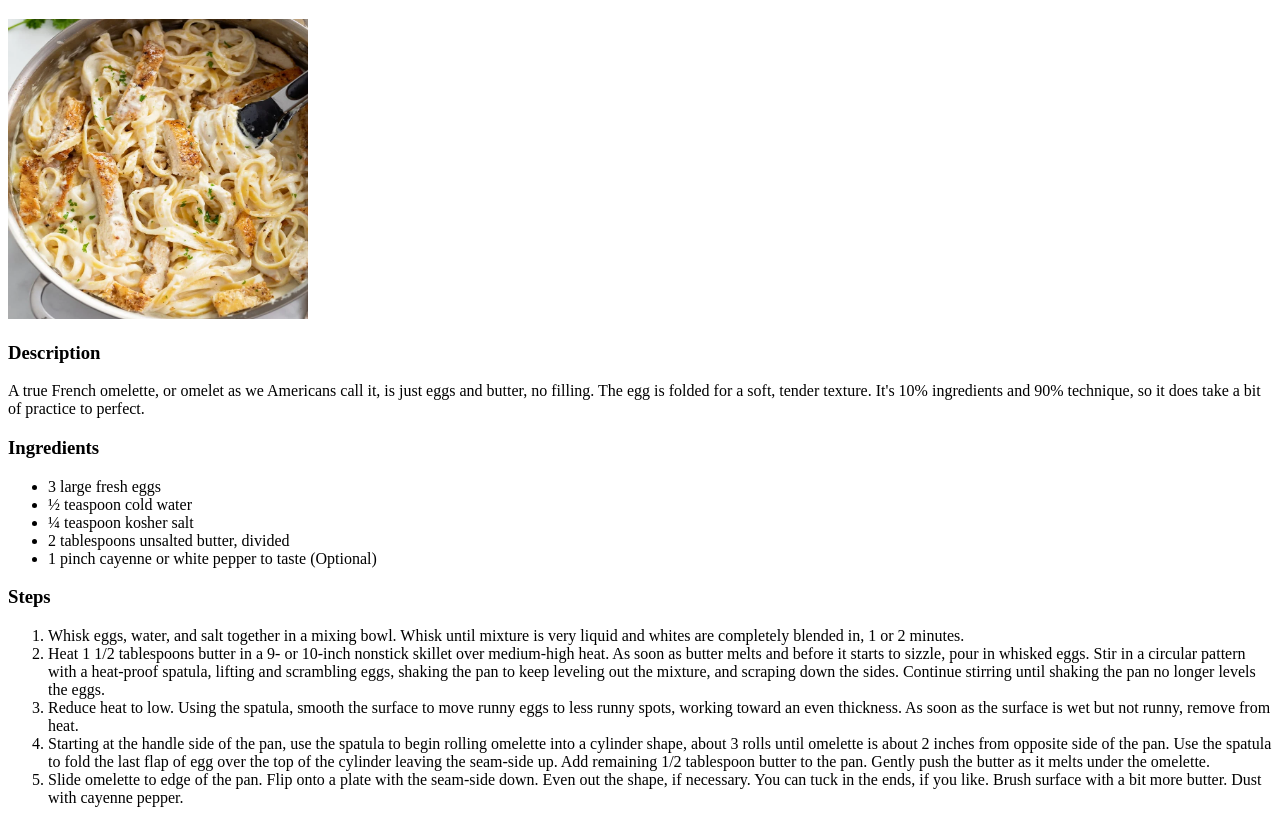
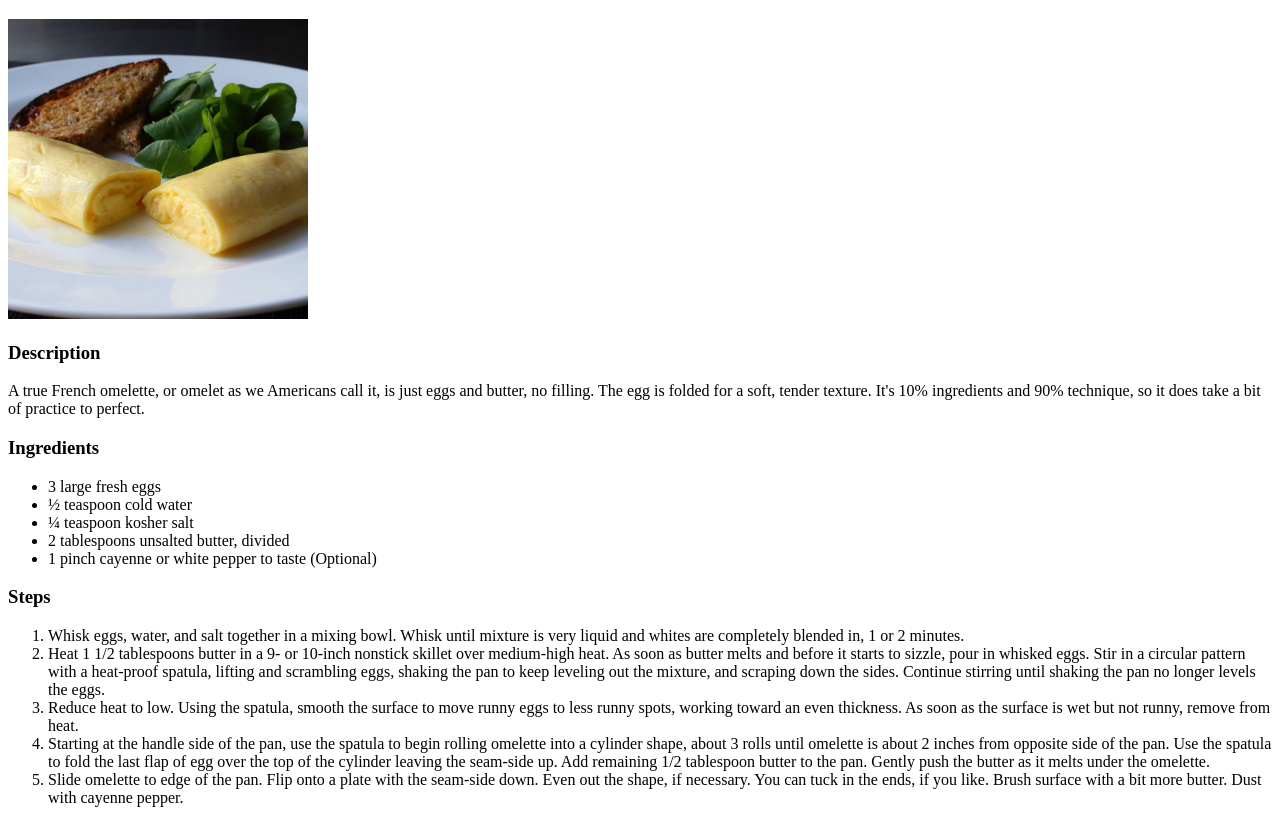
Before and after one commit to Goodvyn/odin-recipes, a plain HTML site: page recipes/french-omelette.html in a window 1280 px wide. Shown: the part 61-884 px from the top of the page. Drawn offline with Linux system fonts and the light colour scheme.

Commit message:
Fix wrong recipe image and alt description in french-omelette.html
Previously the picture of the chicken alfredo pasta was displayed.
Now its french omelette shown. The new alt description for this image was added as well.

```diff
--- a/recipes/french-omelette.html
+++ b/recipes/french-omelette.html
@@ -8,7 +8,7 @@
 
 <body>
     <h1>French Omelette</h1>
-    <img src="../img/chicken-alfredo-pasta.jpg" alt="picture of chicken alfredo pasta" height="300" width="300">
+    <img src="../img/french-omelette.jpg" alt="picture of french omelette on the plate" height="300" width="300">
     <h3>Description</h3>
     <p>A true French omelette, or omelet as we Americans call it, is just eggs and butter, no filling.
         The egg is folded for a soft, tender texture.
```
